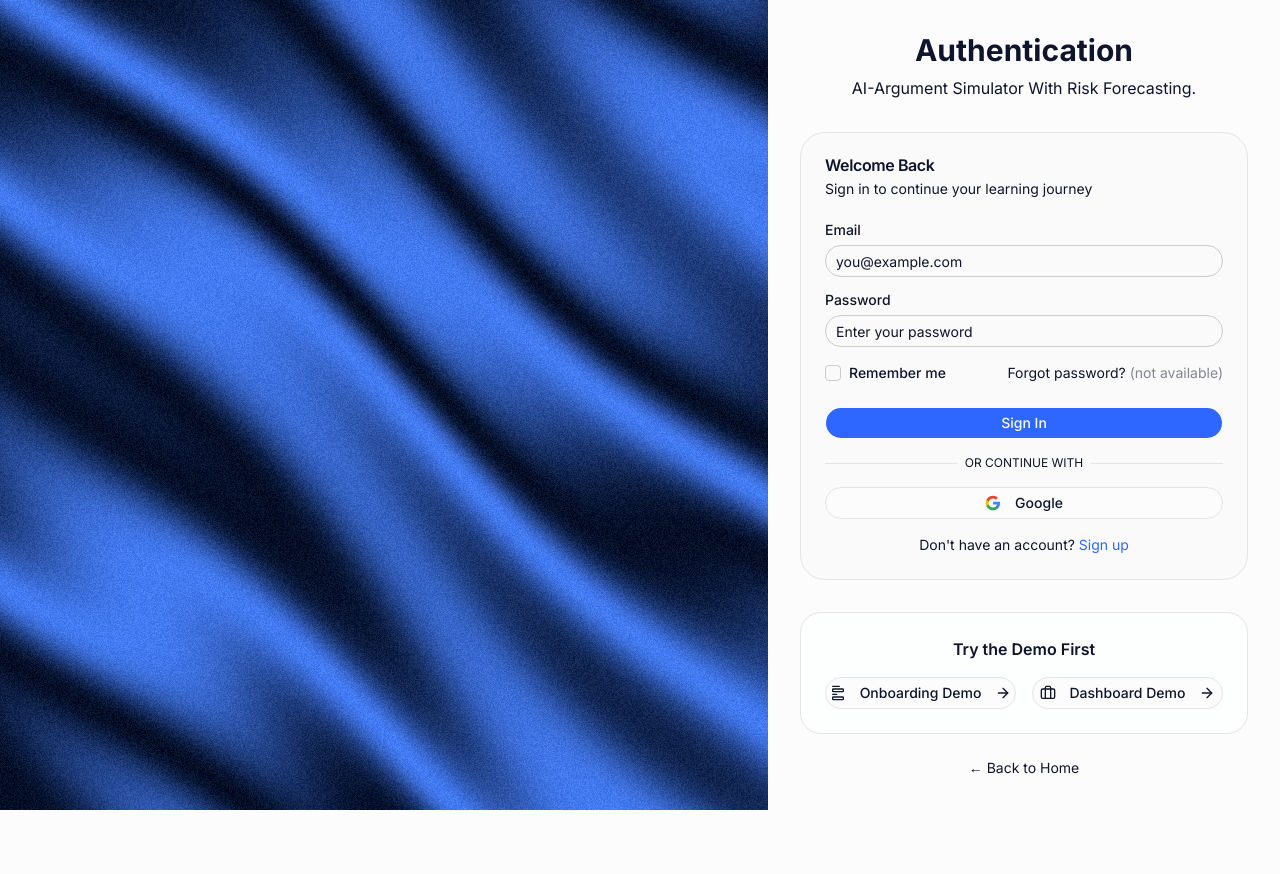
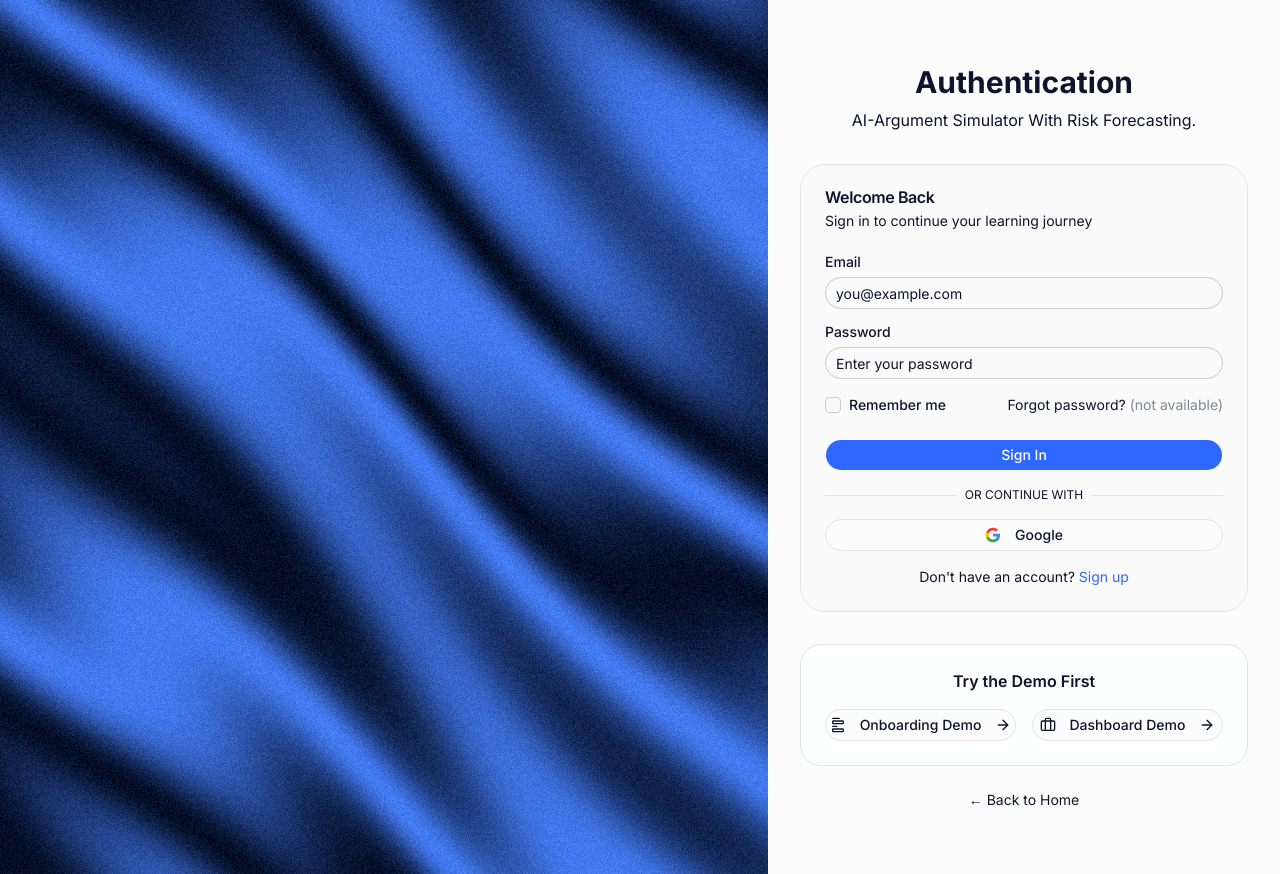
Before and after one commit to saad2134/logic-shield, a Next.js app in the folder web/: page /auth in a window 1280 px wide. Before the commit the page ends 810 px from the top, so only its background shows below. Built offline with nearby package versions, Linux system fonts and the light colour scheme; no server answers.

Commit message:
Update page.tsx

```diff
--- a/web/src/app/auth/page.tsx
+++ b/web/src/app/auth/page.tsx
@@ -95,13 +95,13 @@ export default function AuthPage() {
   };
 
   return (
-    <div className="min-h-screen flex">
+    <div className="min-h-screen flex ">
       <div className="w-[60%] min-h-screen relative hidden lg:block" style={{ userSelect: 'none' }}>
         <div className="absolute inset-0">
           <Silk color="#5188ff" speed={8} />
         </div>
       </div>
-      <div className="w-full lg:w-[40%] min-h-screen flex items-center justify-center bg-background p-4 py-16 lg:p-8">
+      <div className="w-full lg:w-[40%] min-h-screen flex items-center justify-center bg-background p-6 py-12 lg:py-16">
         <div className="w-full max-w-md">
         <div className="text-center mb-8">
           <h1 className="text-3xl font-bold text-foreground mb-2">Authentication</h1>
```
